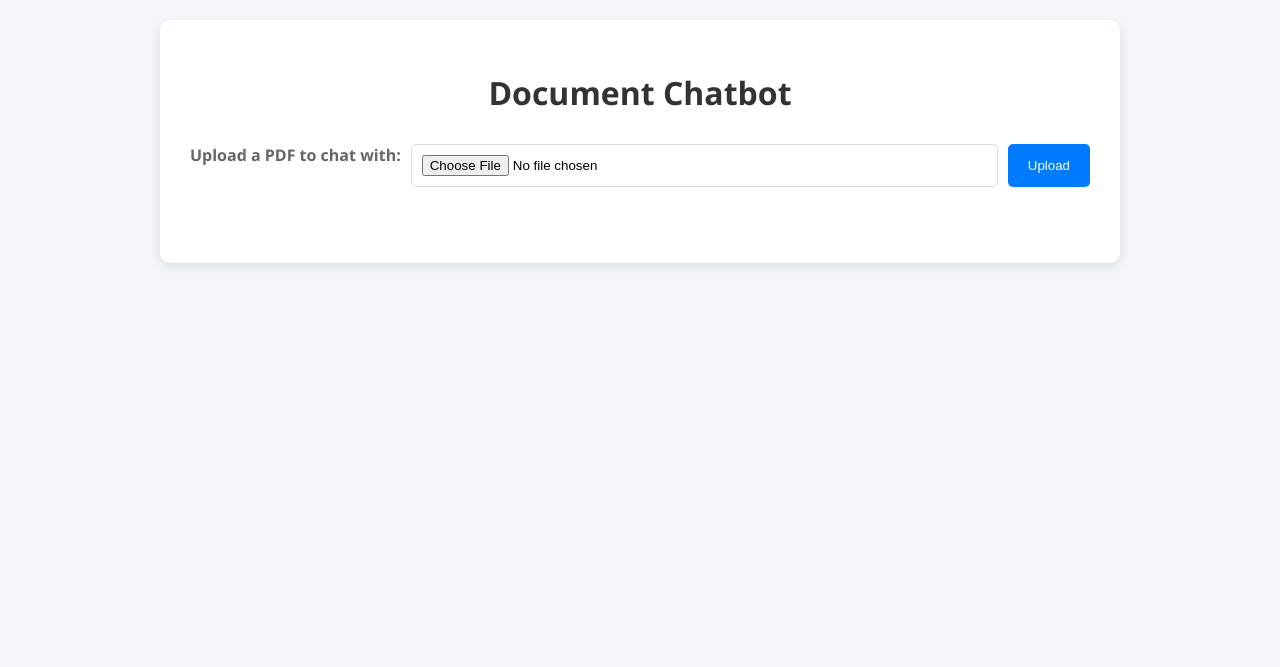
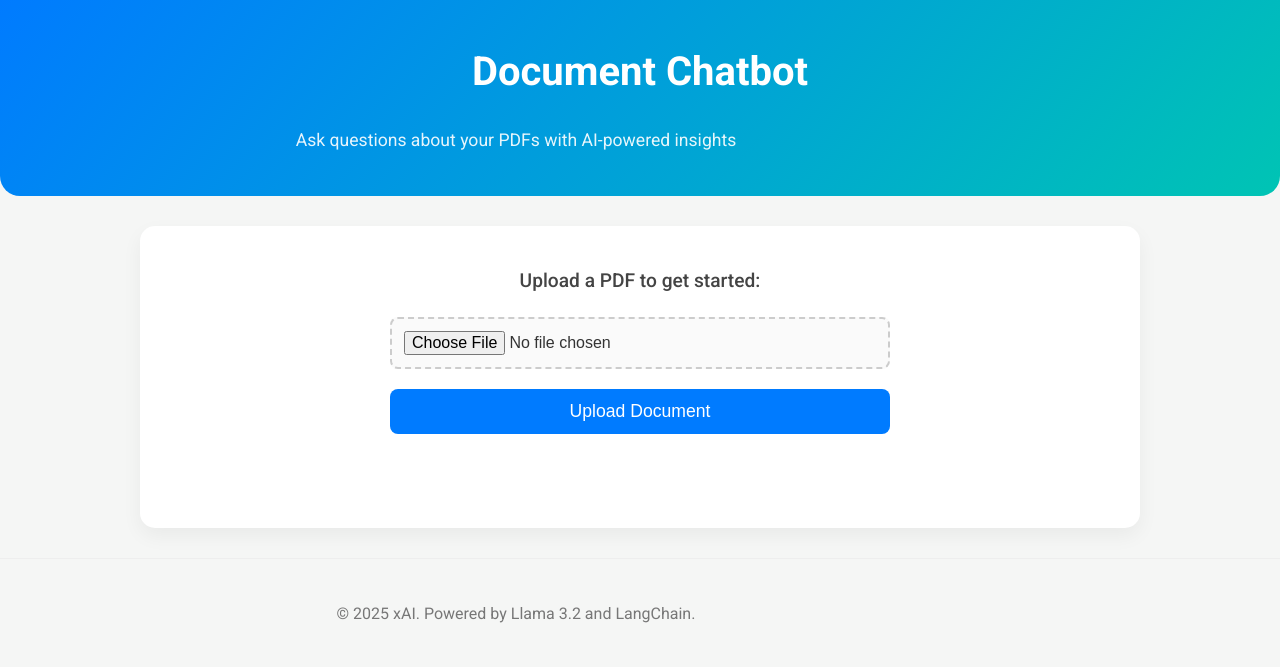
Before and after one commit to Nimeshs54/Flask-RAG-ChatBot, a Flask app: page / in a window 1280 px wide. Shown: the top 667 px of the page. Run offline with Flask 3, Linux system fonts and the light colour scheme.

Commit message:
enhanced UI

```diff
--- a/static/style.css
+++ b/static/style.css
@@ -1,101 +1,203 @@
-body {
-    font-family: 'Segoe UI', Tahoma, Geneva, Verdana, sans-serif;
-    background-color: #f4f7fa;
+/* General Reset and Font */
+* {
     margin: 0;
-    padding: 20px;
+    padding: 0;
+    box-sizing: border-box;
 }
 
-.container {
-    max-width: 900px;
-    margin: 0 auto;
-    background: white;
-    padding: 30px;
-    border-radius: 10px;
-    box-shadow: 0 4px 12px rgba(0, 0, 0, 0.1);
+body {
+    font-family: 'Roboto', sans-serif;
+    background-color: #f5f6f5;
+    color: #333;
+    line-height: 1.6;
 }
 
-h1 {
-    color: #333;
+/* Header */
+header {
     text-align: center;
-    margin-bottom: 30px;
+    padding: 40px 20px 20px;
+    background: linear-gradient(135deg, #007BFF, #00C4B4);
+    color: white;
+    border-bottom-left-radius: 20px;
+    border-bottom-right-radius: 20px;
 }
 
-h2 {
-    color: #555;
-    margin-top: 20px;
+header h1 {
+    font-size: 2.5rem;
+    font-weight: 700;
+    margin-bottom: 10px;
 }
 
-form {
+.subtitle {
+    font-size: 1.1rem;
+    font-weight: 400;
+    opacity: 0.9;
+}
+
+/* Container */
+.container {
+    max-width: 1000px;
+    margin: 30px auto;
+    background: white;
+    padding: 40px;
+    border-radius: 15px;
+    box-shadow: 0 8px 20px rgba(0, 0, 0, 0.05);
+    transition: all 0.3s ease;
+}
+
+/* Upload Section */
+#upload-section {
+    text-align: center;
+}
+
+#upload-form {
     display: flex;
-    gap: 10px;
-    margin-bottom: 20px;
+    flex-direction: column;
+    gap: 20px;
+    max-width: 500px;
+    margin: 0 auto;
 }
 
 label {
-    font-weight: bold;
-    color: #666;
+    font-size: 1.2rem;
+    font-weight: 500;
+    color: #444;
 }
 
-input[type="file"],
-input[type="text"] {
-    padding: 10px;
-    border: 1px solid #ddd;
-    border-radius: 5px;
-    flex-grow: 1;
+input[type="file"] {
+    padding: 12px;
+    border: 2px dashed #ccc;
+    border-radius: 8px;
+    background-color: #fafafa;
+    font-size: 1rem;
+    cursor: pointer;
+    transition: border-color 0.3s ease;
+}
+
+input[type="file"]:hover {
+    border-color: #007BFF;
 }
 
 button {
-    padding: 10px 20px;
+    padding: 12px 30px;
     background-color: #007BFF;
     color: white;
     border: none;
-    border-radius: 5px;
+    border-radius: 8px;
+    font-size: 1.1rem;
+    font-weight: 500;
     cursor: pointer;
-    transition: background-color 0.3s;
+    transition: background-color 0.3s ease, transform 0.2s ease;
 }
 
 button:hover {
     background-color: #0056b3;
+    transform: translateY(-2px);
+}
+
+#upload-message {
+    margin-top: 20px;
+    font-size: 1rem;
+}
+
+/* Chat Section */
+#chat-section h2 {
+    font-size: 1.5rem;
+    font-weight: 500;
+    color: #222;
+    margin-bottom: 20px;
+    text-align: center;
 }
 
 #chat-box {
-    border: 1px solid #eee;
-    padding: 15px;
-    height: 400px;
+    border: 1px solid #e0e0e0;
+    padding: 20px;
+    height: 500px;
     overflow-y: auto;
-    background-color: #fafafa;
-    border-radius: 5px;
+    background-color: #fdfdfd;
+    border-radius: 10px;
     margin-bottom: 20px;
+    box-shadow: inset 0 2px 5px rgba(0, 0, 0, 0.03);
 }
 
 p {
     margin: 10px 0;
-    padding: 8px;
-    border-radius: 5px;
+    padding: 12px 18px;
+    border-radius: 8px;
+    font-size: 1rem;
+    max-width: 80%;
 }
 
 .user-message {
     background-color: #e3f2fd;
+    color: #0d47a1;
+    margin-left: auto;
+    text-align: right;
 }
 
 .bot-message {
-    background-color: #f1f8e9;
+    background-color: #e8f5e9;
+    color: #1b5e20;
+    margin-right: auto;
 }
 
 .error {
     color: #d32f2f;
-    font-weight: bold;
+    font-weight: 500;
+    text-align: center;
 }
 
 .success {
     color: #388e3c;
-    font-weight: bold;
+    font-weight: 500;
 }
 
+/* Chat Form */
+#chat-form {
+    display: flex;
+    gap: 10px;
+    align-items: center;
+}
+
+input[type="text"] {
+    flex-grow: 1;
+    padding: 12px;
+    border: 1px solid #ddd;
+    border-radius: 8px;
+    font-size: 1rem;
+    transition: border-color 0.3s ease;
+}
+
+input[type="text"]:focus {
+    border-color: #007BFF;
+    outline: none;
+}
+
+/* Hidden Class */
 .hidden {
     display: none;
 }
 
-#upload-message {
+/* Footer */
+footer {
     text-align: center;
+    padding: 20px;
+    font-size: 0.9rem;
+    color: #777;
+    border-top: 1px solid #eee;
+    margin-top: 30px;
 }
+
+/* Scrollbar Styling */
+#chat-box::-webkit-scrollbar {
+    width: 8px;
+}
+
+#chat-box::-webkit-scrollbar-thumb {
+    background-color: #007BFF;
+    border-radius: 10px;
+}
+
+#chat-box::-webkit-scrollbar-track {
+    background: #f0f0f0;
+}
--- a/templates/index.html
+++ b/templates/index.html
@@ -5,18 +5,21 @@
     <meta charset="UTF-8">
     <title>Document Chatbot</title>
     <link rel="stylesheet" href="{{ url_for('static', filename='style.css') }}">
+    <link href="https://fonts.googleapis.com/css2?family=Roboto:wght@400;500;700&display=swap" rel="stylesheet">
 </head>
 
 <body>
+    <header>
+        <h1>Document Chatbot</h1>
+        <p class="subtitle">Ask questions about your PDFs with AI-powered insights</p>
+    </header>
     <div class="container">
-        <h1>Document Chatbot</h1>
-
         <!-- Upload Section -->
         <div id="upload-section">
             <form id="upload-form" enctype="multipart/form-data">
-                <label for="file">Upload a PDF to chat with:</label>
+                <label for="file">Upload a PDF to get started:</label>
                 <input type="file" name="file" id="file" accept=".pdf" required>
-                <button type="submit">Upload</button>
+                <button type="submit">Upload Document</button>
             </form>
             <p id="upload-message"></p>
         </div>
@@ -31,6 +34,9 @@
             </form>
         </div>
     </div>
+    <footer>
+        <p>&copy; 2025 xAI. Powered by Llama 3.2 and LangChain.</p>
+    </footer>
 
     <script>
         const uploadForm = document.getElementById('upload-form');
```
